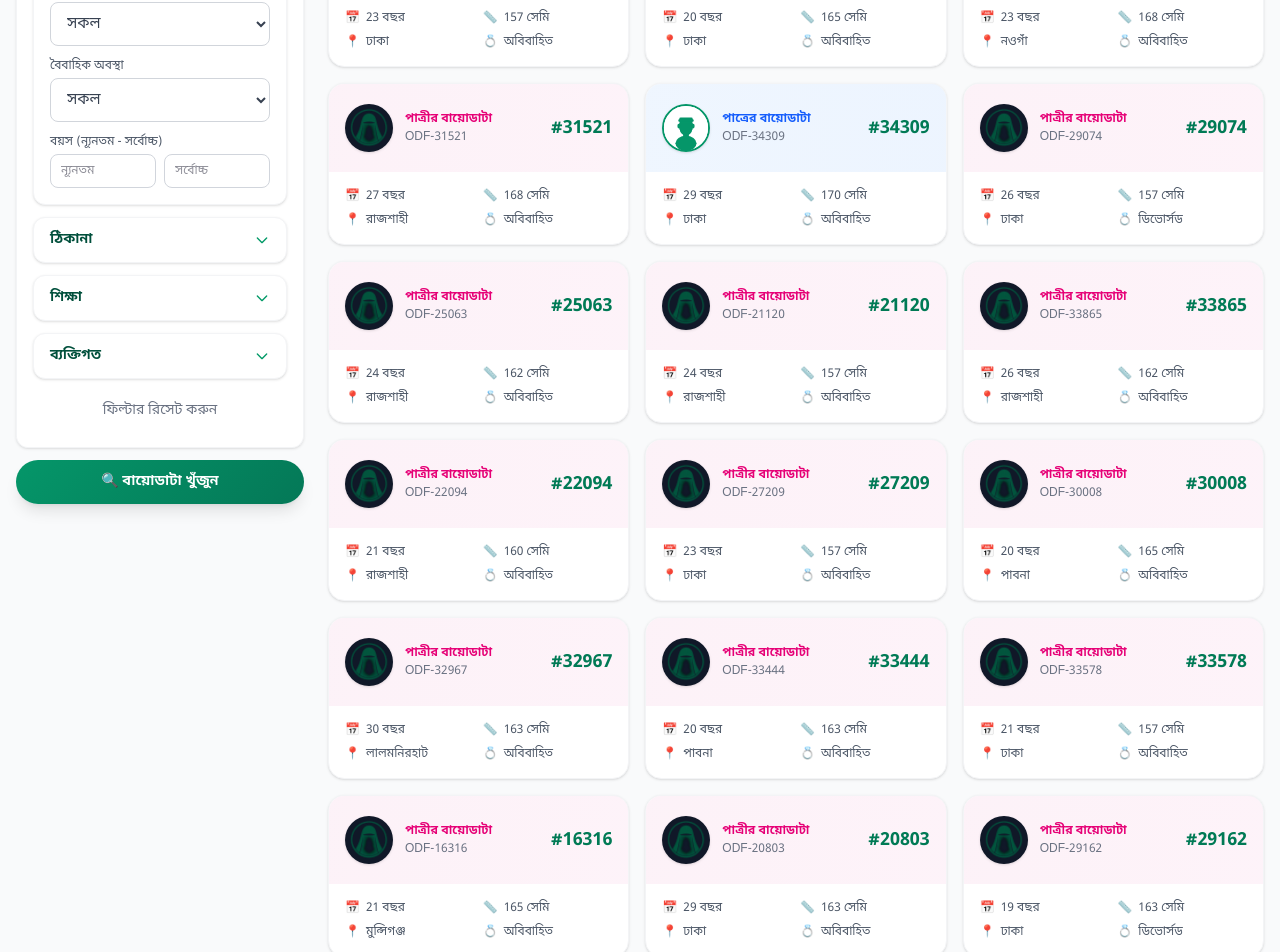
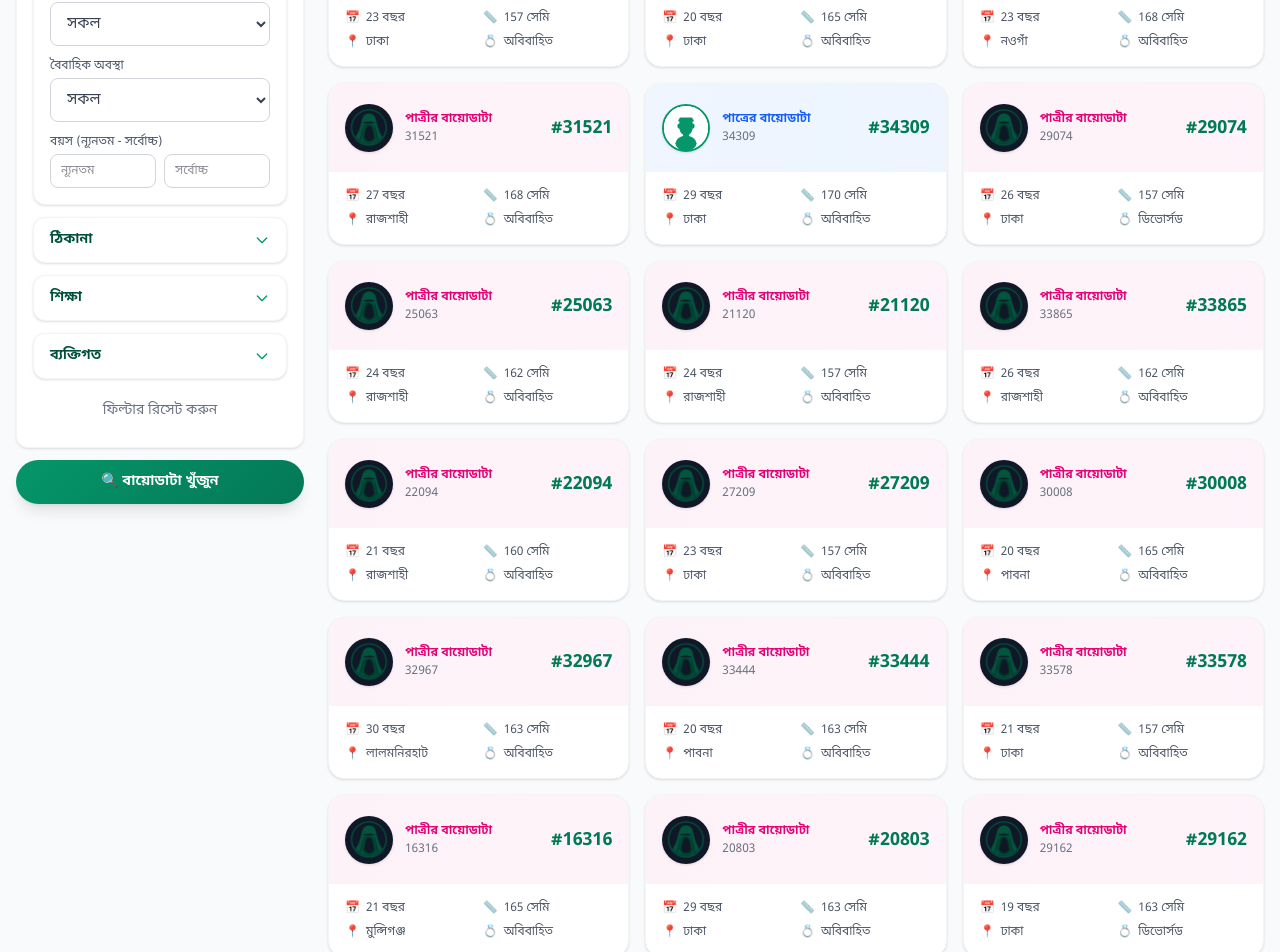
Before and after one commit to mdkanokmiah232-arch/BioGhar, a Next.js app: page /biodata in a window 1280 px wide. Shown: the part 236-1188 px from the top of the page. Built offline with nearby package versions, Linux system fonts and the light colour scheme.

Commit message:
fix: Remove ODF prefix from all biodata codes

```diff
--- a/src/data/biodatas.ts
+++ b/src/data/biodatas.ts
@@ -349,7 +349,7 @@ export const biodatas: Biodata[] = [
   },
   {
     id: "31521",
-    biodataCode: "ODF-31521",
+    biodataCode: "31521",
     type: "BRIDE",
     name: "",
     age: 27,
@@ -438,7 +438,7 @@ export const biodatas: Biodata[] = [
   },
   {
     id: "34309",
-    biodataCode: "ODF-34309",
+    biodataCode: "34309",
     type: "GROOM",
     name: "",
     age: 29,
@@ -527,7 +527,7 @@ export const biodatas: Biodata[] = [
   },
   {
     id: "29074",
-    biodataCode: "ODF-29074",
+    biodataCode: "29074",
     type: "BRIDE",
     name: "",
     age: 26,
@@ -616,7 +616,7 @@ export const biodatas: Biodata[] = [
   },
   {
     id: "25063",
-    biodataCode: "ODF-25063",
+    biodataCode: "25063",
     type: "BRIDE",
     name: "",
     age: 24,
@@ -704,7 +704,7 @@ export const biodatas: Biodata[] = [
   },
   {
     id: "21120",
-    biodataCode: "ODF-21120",
+    biodataCode: "21120",
     type: "BRIDE",
     name: "",
     age: 24,
@@ -793,7 +793,7 @@ export const biodatas: Biodata[] = [
   },
   {
     id: "33865",
-    biodataCode: "ODF-33865",
+    biodataCode: "33865",
     type: "BRIDE",
     name: "",
     age: 26,
@@ -883,7 +883,7 @@ export const biodatas: Biodata[] = [
   },
   {
     id: "22094",
-    biodataCode: "ODF-22094",
+    biodataCode: "22094",
     type: "BRIDE",
     name: "",
     age: 21,
@@ -971,7 +971,7 @@ export const biodatas: Biodata[] = [
   },
   {
     id: "27209",
-    biodataCode: "ODF-27209",
+    biodataCode: "27209",
     type: "BRIDE",
     name: "",
     age: 23,
@@ -1062,7 +1062,7 @@ export const biodatas: Biodata[] = [
   },
   {
     id: "30008",
-    biodataCode: "ODF-30008",
+    biodataCode: "30008",
     type: "BRIDE",
     name: "",
     age: 20,
@@ -1152,7 +1152,7 @@ export const biodatas: Biodata[] = [
   },
   {
     id: "32967",
-    biodataCode: "ODF-32967",
+    biodataCode: "32967",
     type: "BRIDE",
     name: "",
     age: 30,
@@ -1245,7 +1245,7 @@ export const biodatas: Biodata[] = [
 
   {
     id: "33444",
-    biodataCode: "ODF-33444",
+    biodataCode: "33444",
     type: "BRIDE",
     name: "",
     age: 20,
@@ -1337,7 +1337,7 @@ export const biodatas: Biodata[] = [
 
   {
     id: "33578",
-    biodataCode: "ODF-33578",
+    biodataCode: "33578",
     type: "BRIDE",
     name: "",
     age: 21,
@@ -1424,7 +1424,7 @@ export const biodatas: Biodata[] = [
 
   {
     id: "16316",
-    biodataCode: "ODF-16316",
+    biodataCode: "16316",
     type: "BRIDE",
     name: "",
     age: 21,
@@ -1511,7 +1511,7 @@ export const biodatas: Biodata[] = [
 
   {
     id: "20803",
-    biodataCode: "ODF-20803",
+    biodataCode: "20803",
     type: "BRIDE",
     name: "",
     age: 29,
@@ -1604,7 +1604,7 @@ export const biodatas: Biodata[] = [
 ,
   {
     id: "29162",
-    biodataCode: "ODF-29162",
+    biodataCode: "29162",
     type: "BRIDE",
     name: "",
     age: 19,
@@ -1690,7 +1690,7 @@ export const biodatas: Biodata[] = [
   },
   {
     id: "33346",
-    biodataCode: "ODF-33346",
+    biodataCode: "33346",
     type: "BRIDE",
     name: "",
     age: 19,
```
